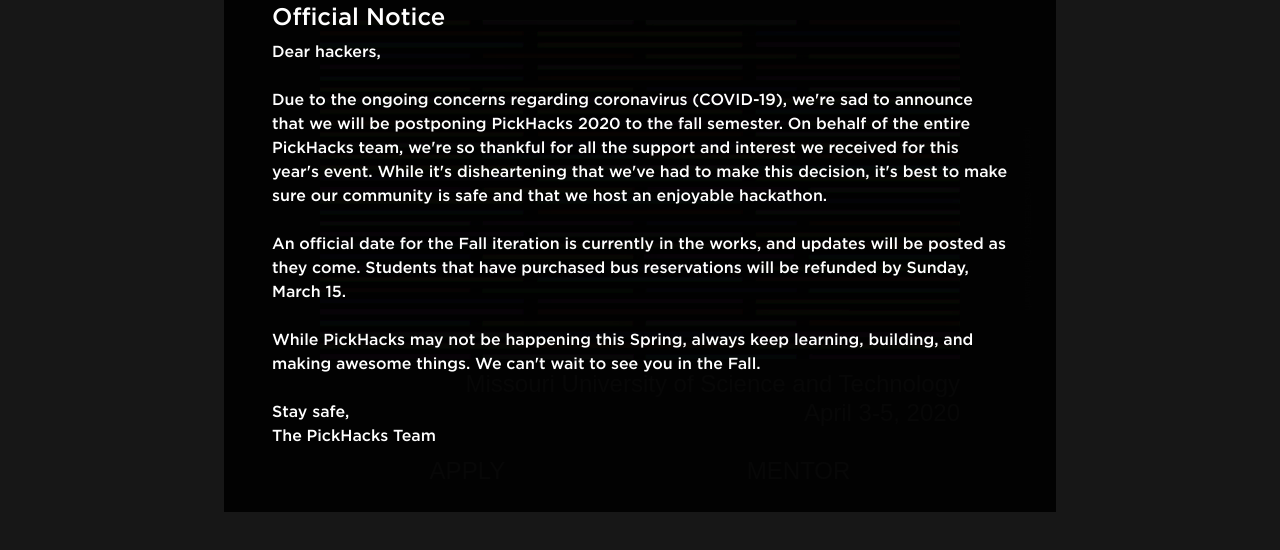
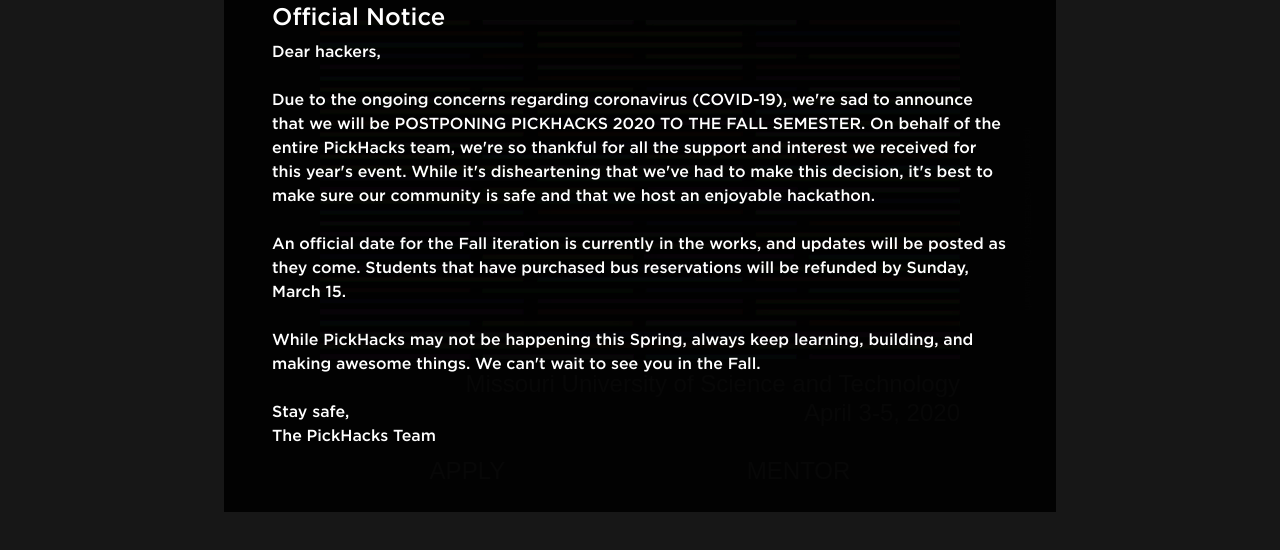
Before and after one commit to acmhack/acmhack.github.io, a plain HTML site: page index.html in a window 1280 px wide. Shown: the part 166-716 px from the top of the page. Drawn offline with nearby package versions, Linux system fonts and the light colour scheme; files whose address does not match are found by name; a web font is replaced by a local one.

Commit message:
Uppercase postponement

```diff
--- a/css/styles.css
+++ b/css/styles.css
@@ -83,6 +83,10 @@ body.corona {
 
 #corona p {
   font-size: 16px;
+}
+
+#corona span {
+  text-transform: uppercase;
 }
 
 @media (max-width: 1400px) {
--- a/index.html
+++ b/index.html
@@ -51,7 +51,7 @@
         <div>
           <h1>Official Notice</h1>
           <p>Dear hackers,<br><br>
-          Due to the ongoing concerns regarding coronavirus (COVID-19), we're sad to announce that we will be postponing PickHacks 2020 to the fall semester. On behalf of the entire PickHacks team, we're so thankful for all the support and interest we received for this year's event. While it's disheartening that we've had to make this decision, it's best to make sure our community is safe and that we host an enjoyable hackathon.<br><br>
+          Due to the ongoing concerns regarding coronavirus (COVID-19), we're sad to announce that we will be <span>postponing PickHacks 2020 to the fall semester.</span> On behalf of the entire PickHacks team, we're so thankful for all the support and interest we received for this year's event. While it's disheartening that we've had to make this decision, it's best to make sure our community is safe and that we host an enjoyable hackathon.<br><br>
           An official date for the Fall iteration is currently in the works, and updates will be posted as they come. Students that have purchased bus reservations will be refunded by Sunday, March 15.<br><br>
           While PickHacks may not be happening this Spring, always keep learning, building, and making awesome things. We can't wait to see you in the Fall.<br><br>
           Stay safe,<br>
```
